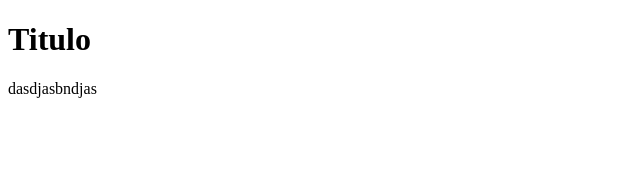
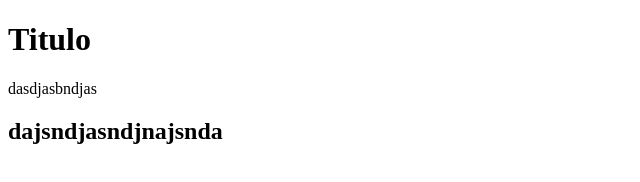
Before and after one commit to Everbarnt/PRUEBAGIT, a plain HTML site: page index.html in a window 1280 px wide. Shown: the whole page, without its empty margins (0-640 px from the left). Drawn offline with Linux system fonts and the light colour scheme.

Commit message:
Agregue un h2 al indx.html

```diff
--- a/index.html
+++ b/index.html
@@ -8,5 +8,6 @@
 <body>
     <h1>Titulo</h1>
     <p>dasdjasbndjas</p>
+    <h2>dajsndjasndjnajsnda</h2>
 </body>
 </html>
```
